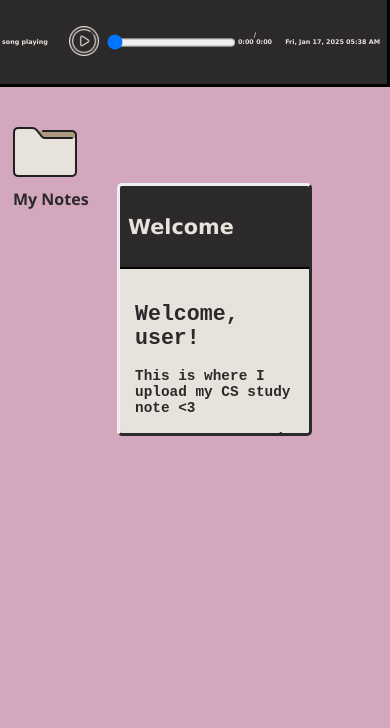
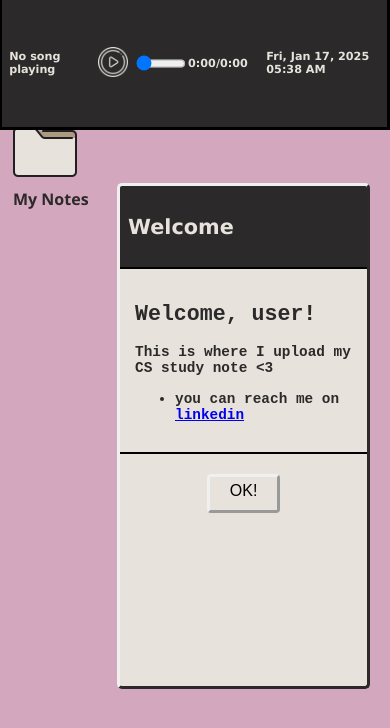
Before and after one commit to Shahad-J/studyNotes, a plain HTML site: page index.html in a window 390 px wide. Drawn offline with Linux system fonts and the light colour scheme.

Commit message:
better phone layout

```diff
--- a/style.css
+++ b/style.css
@@ -161,7 +161,7 @@ button:active {
 .taskbar__musicPlayer--controls button{
     object-fit: contain;
     background: none;
-    border-radius: 8px 8px 4px 4px;
+    border-radius: 100%;
     border: transparent
 }
 .taskbar__musicPlayer--controls img {
@@ -189,11 +189,11 @@ button:active {
 }
 
 /* for smaller devices */
-@media ((max-width: 320px) and (max-height: 568px)) , ((max-width: 440px) and (max-height: 844px)) {
+@media (max-width: 768px){
     .window {
         font-size: 0.5rem;
-        width: 50vw;
-        height: 30vh;
+        width: 30vh;
+        height: 60vh;
     }
     .window__header{
         font-size: 1.3rem;
@@ -203,10 +203,14 @@ button:active {
         padding: 0;
     }
     .taskbar{
-        width: 100%;
-        height: 10%;
+        padding-right: 2%;
+        height: 15vh;
+        gap: 5%;
     }
     .taskbar__musicPlayer, #datetime, #current-time, #duration {
-        font-size: 0.4rem;
+        font-size: 0.7rem;
+}
+#progress-bar{
+    width: 60%;
 }
 }
```
